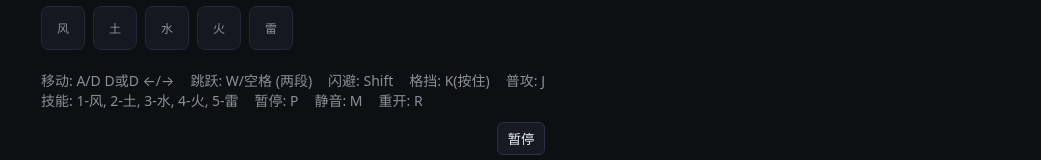
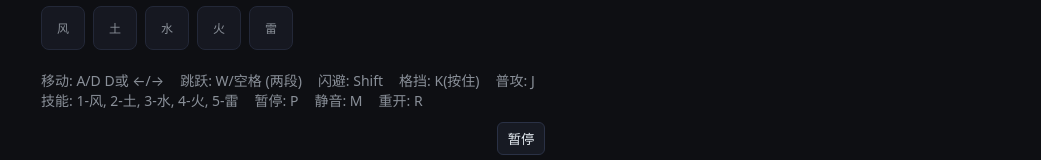
Before and after one commit to hrniux/demoCodex, a website with bundled scripts: page index.html in a window 1280 px wide. Shown: the part 600-760 px from the top of the page, without its empty margins (119-1160 px from the left). Built offline with nearby package versions, Linux system fonts and the light colour scheme.

Commit message:
测试信息

```diff
--- a/index.html
+++ b/index.html
@@ -26,7 +26,7 @@
 
       <section class="controls" aria-label="控制说明">
         <div class="controls__row">
-          <span>移动: A/D D或D ←/→</span>
+          <span>移动: A/D D或 ←/→</span>
           <span>跳跃: W/空格 (两段)</span>
           <span>闪避: Shift</span>
           <span>格挡: K(按住)</span>
```
